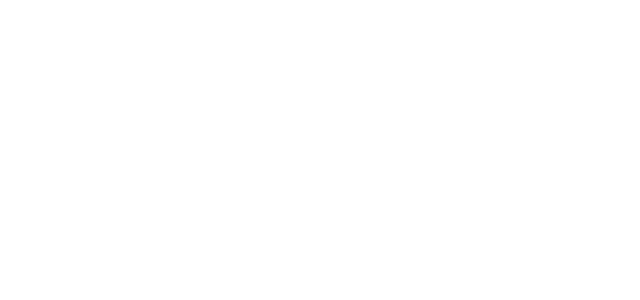
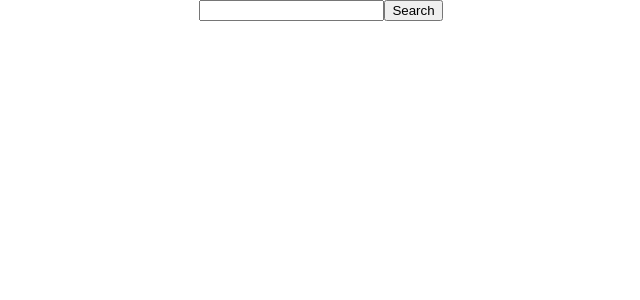
Before and after one commit to Alex-E-Camacho/cxp-search-react-front-end, a React (Create React App) app: page / in a window 1280 px wide. Shown: the top 300 px of the page, without its empty margins (319-959 px from the left). Built offline with nearby package versions, Linux system fonts and the light colour scheme.

Commit message:
User input into search field updates SearchBar state

```diff
--- a/src/App.js
+++ b/src/App.js
@@ -1,6 +1,6 @@
 import React, { Component } from 'react';
-import logo from './logo.svg';
 import './App.css';
+import SearchBar from './SearchBar';
 
 class App extends Component {
   constructor(props) {
@@ -16,7 +16,7 @@
   render() {
     return (
       <div className="App">
-
+        <SearchBar/>
       </div>
     );
   }
--- a/src/SearchBar.js
+++ b/src/SearchBar.js
@@ -0,0 +1,33 @@
+import React, { Component } from 'react';
+
+class SearchBar extends Component {
+  constructor(props) {
+      super(props);
+      this.state = {searchQuery: ''}
+
+      this.handleChange = this.handleChange.bind(this);
+      this.handleSubmit = this.handleSubmit.bind(this);
+  }
+
+  handleChange(event) {
+      this.setState({searchQuery: event.target.value});
+  }
+
+  handleSubmit(event) {
+      alert(this.state.searchQuery + ' was searched');
+      event.preventDefault();
+  }
+
+    render() {
+        return (
+            <div>
+                <form onSubmit={this.handleSubmit}>
+                    <input value={this.state.searchQuery} onChange={this.handleChange}/>
+                    <input type="submit" value="Search" />
+                </form>
+            </div>
+        )
+    }
+}
+
+export default SearchBar;
```
